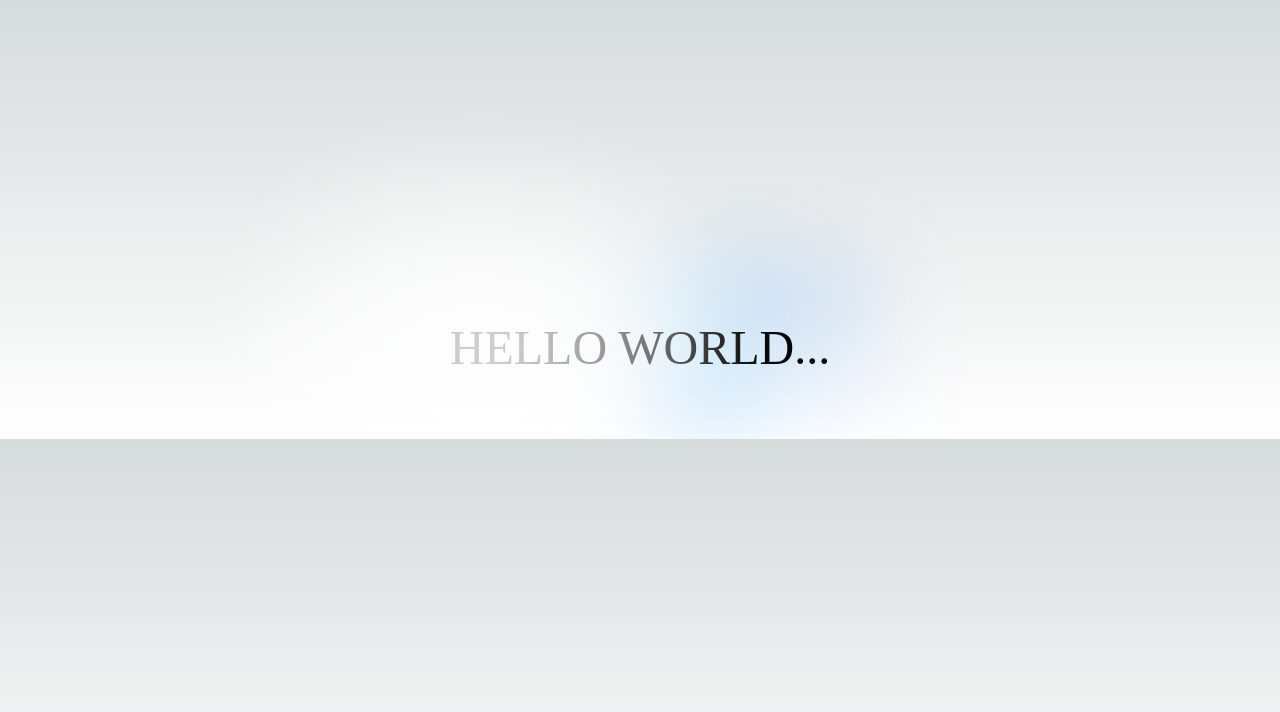
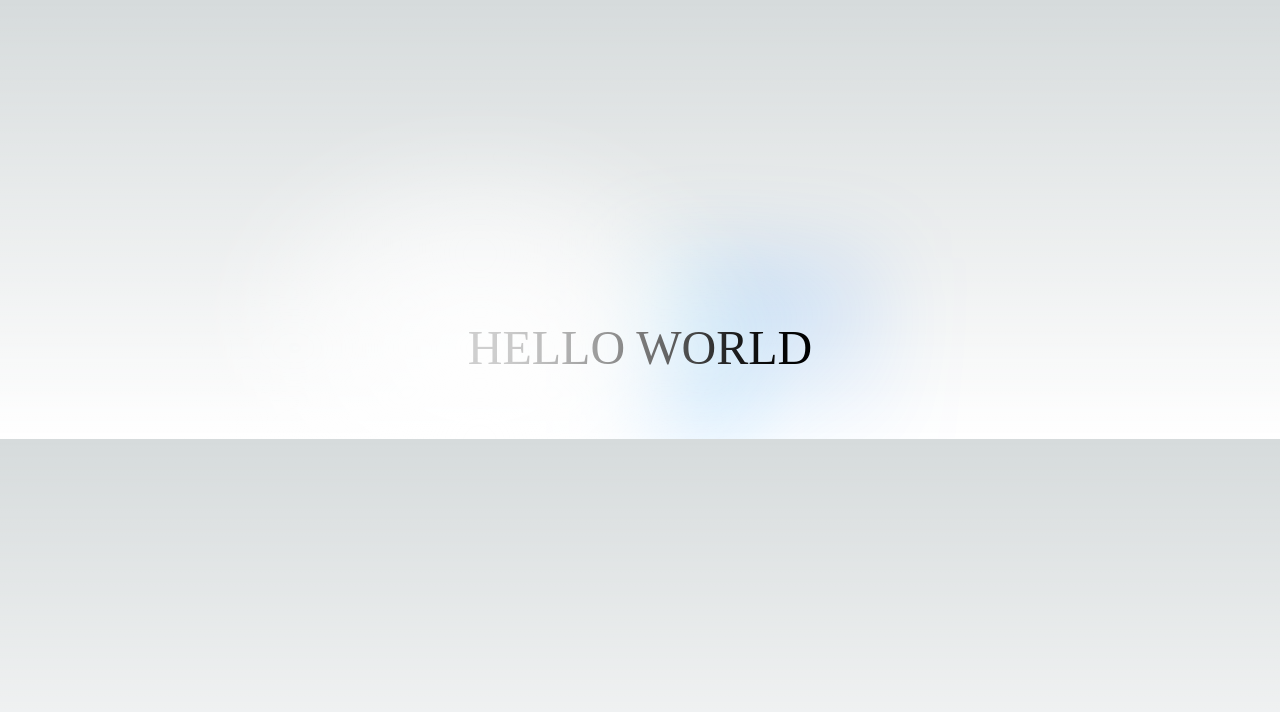
Before and after one commit to SAJADALIBroong/Nextjs, a Next.js app: page / in a window 1280 px wide. Shown: the top 712 px of the page. Built offline with nearby package versions, Linux system fonts and the light colour scheme.

Commit message:
deleted changes

```diff
--- a/pages/index.tsx
+++ b/pages/index.tsx
@@ -11,7 +11,7 @@ export default function Home() {
 
 
         <div className={styles.center}>
-          HELLO WORLD...
+          HELLO WORLD
         </div>
 
 
```
